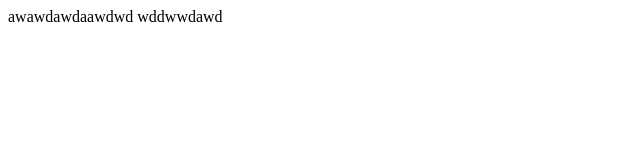
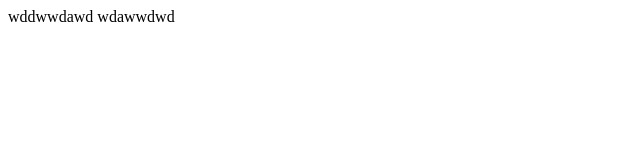
Before and after one commit to 2001050007ari/D3RPL_WEB, a plain HTML site: page index.html in a window 1280 px wide. Shown: the full height of the page, 0-640 px from the left. Drawn offline with Linux system fonts and the light colour scheme.

Commit message:
commit on master

```diff
--- a/index.html
+++ b/index.html
@@ -3,6 +3,7 @@
 
 </head>
 <body>
-    awawdawdaawdwd
+
     wddwwdawd
+    wdawwdwd
 </body>
```
